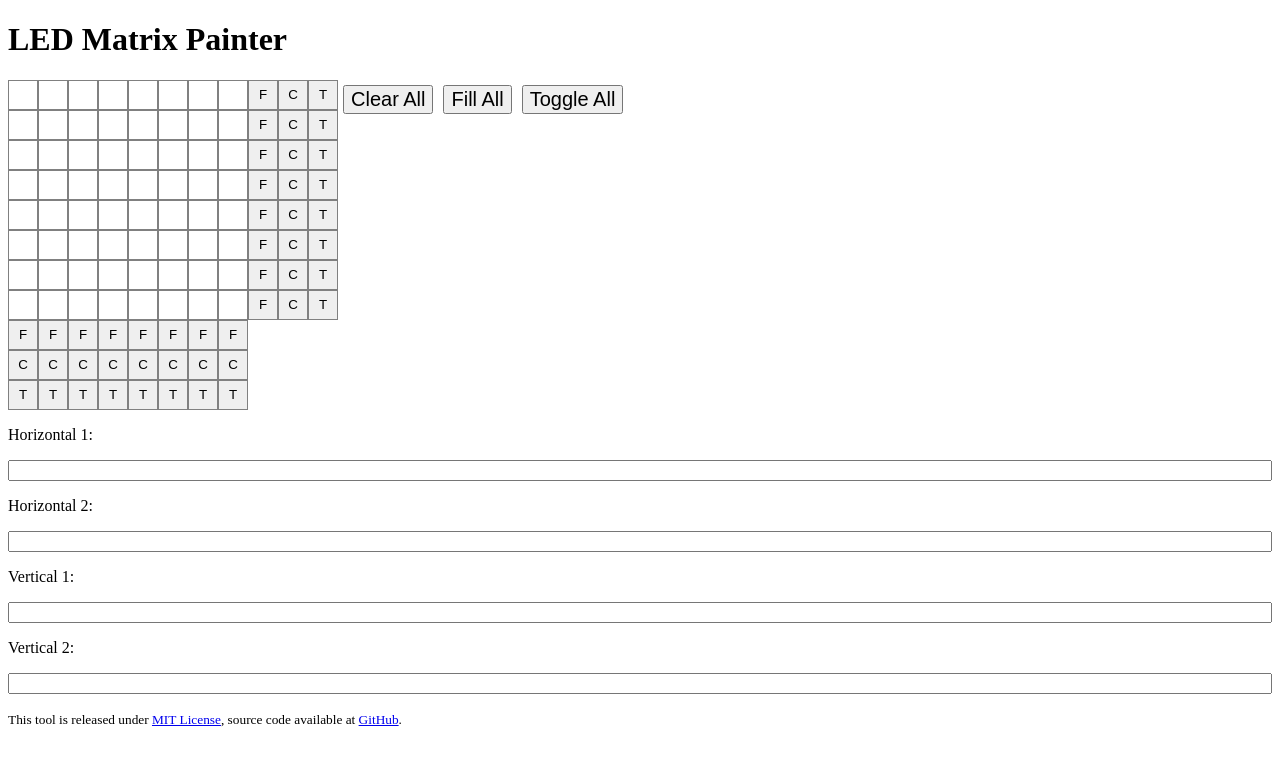
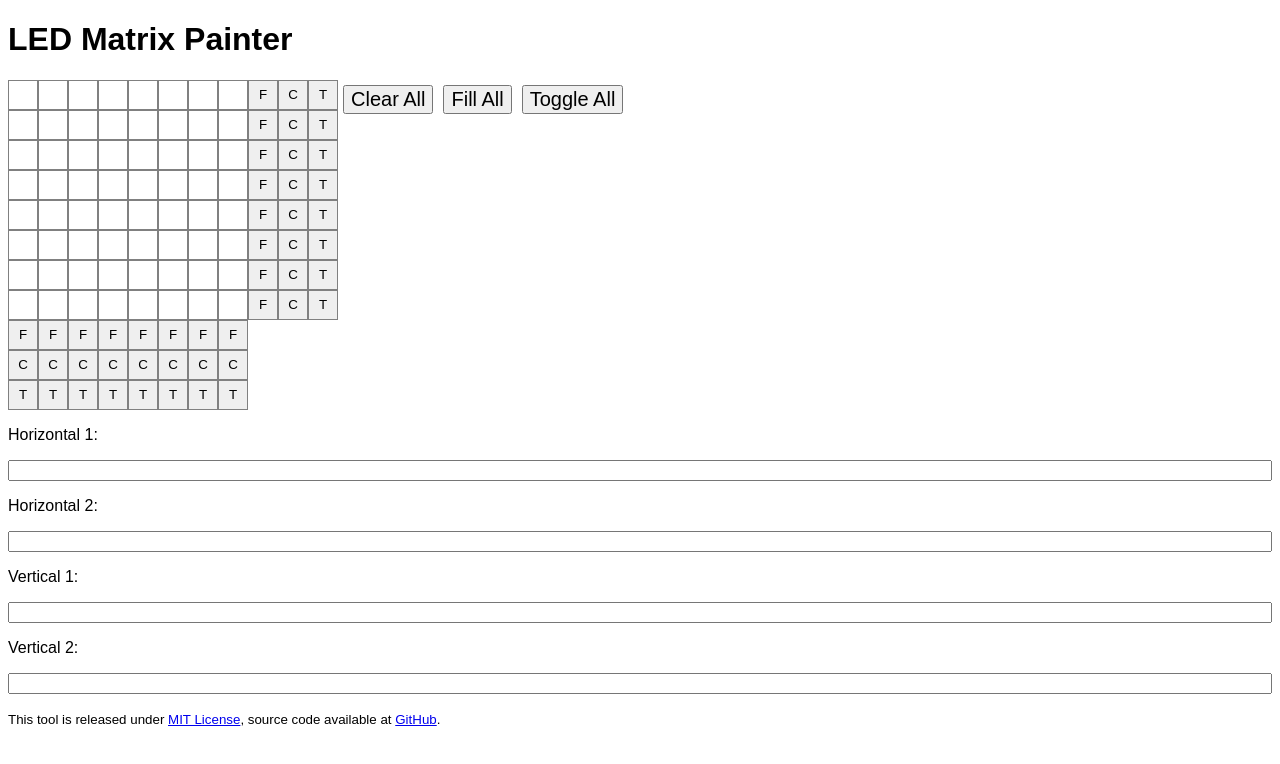
Before and after one commit to Inndy/LED-Matrix-Painter, a plain HTML site: page index.html in a window 1280 px wide. Drawn offline with nearby package versions, Linux system fonts and the light colour scheme.

Commit message:
Set font-family: sans-serif

```diff
--- a/index.html
+++ b/index.html
@@ -10,7 +10,11 @@
       --block-count: 8;
     }
 
-    * {
+    body {
+      font-family: sans-serif;
+    }
+
+    html * {
       box-sizing: border-box;
       -moz-box-sizing: border-box;
       -webkit-box-sizing: border-box;
```
